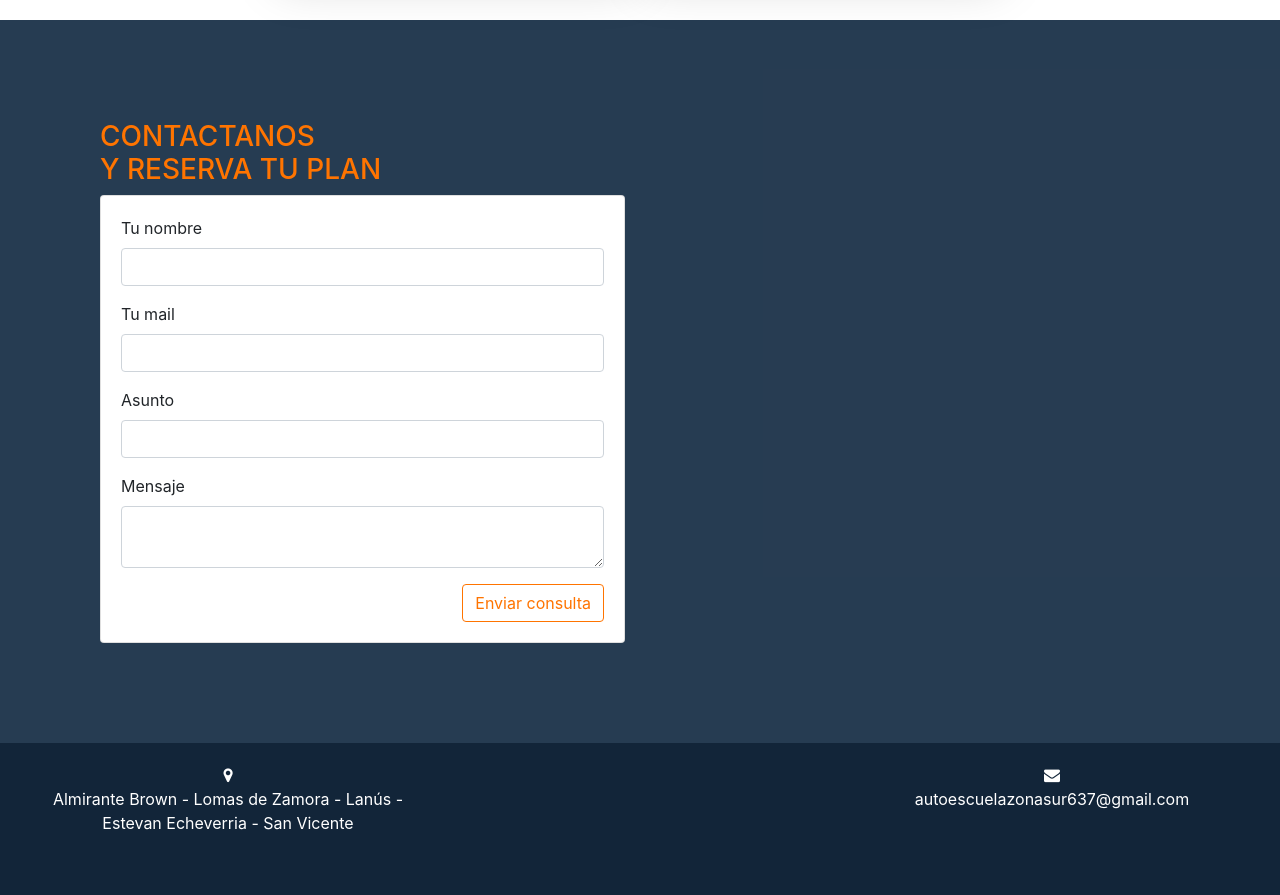
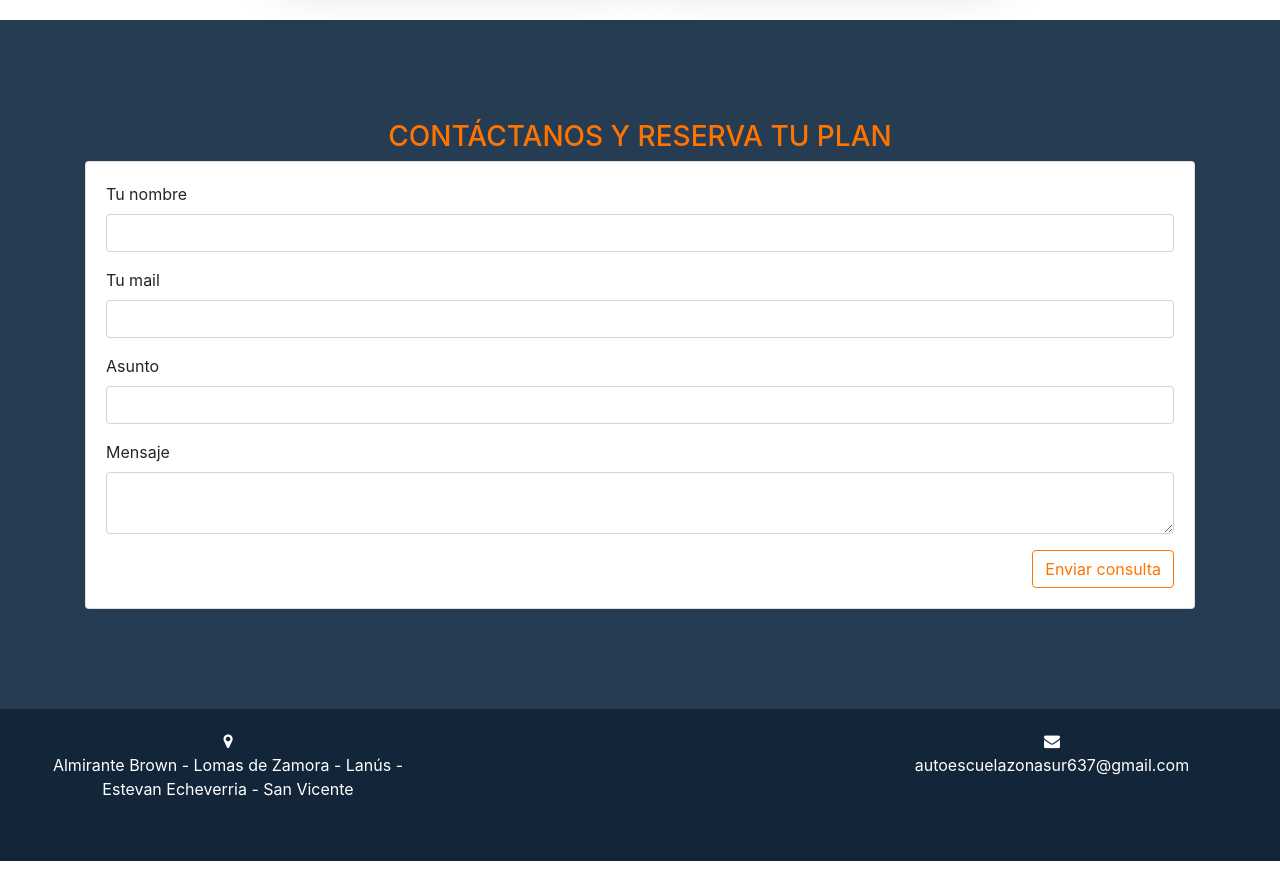
Before and after one commit to rbruno12/autoescuelaZs, a plain HTML site: page index.html in a window 1280 px wide. Shown: the part 2980-3875 px from the top of the page. After the commit the page ends 3841 px from the top, so only its background shows below. Drawn offline with nearby package versions, Linux system fonts and the light colour scheme.

Commit message:
position form

```diff
--- a/index.html
+++ b/index.html
@@ -487,15 +487,15 @@
 
         <section id="form-contact"></section>
         <div class="section section-light-brown landing-section" style="background: #011a34d9">
-            <div class="container">
-                <div class="col-md-12">
+            <div class="container-md">
+                <!--<div class="col-md-12">
                     <div class="row">
-                        <div class="col-md-6 col-sm-12">
-                            <h3 style="color: #ff7400;">
-                                CONTACTANOS<br> Y RESERVA TU PLAN
+                        <!---<div class="col-md-6 col-sm-12">-->
+                            <h3 style="color: #ff7400;" class="text-center">
+                                CONTÁCTANOS  Y RESERVA TU PLAN
                             </h3>
 
-                            <div class="card md-6">
+                            <div class="card">
                                 <div class="card-body">
                                     <form id="form" action="https://formsubmit.co/rc.brunoo@gmail.com" method="POST">
                                         <input type="hidden" name="_subject" value="RESERVA DE PLAN DE MANEJO">
@@ -523,7 +523,7 @@
                                     </form>
                                 </div>
                             </div>
-                        </div>
+                        <!--</div>-->
                         <!--<div class="col-md-6 col-sm-12 map-responsive">
                             <iframe
                                 src="https://www.google.com/maps/embed?pb=!1m18!1m12!1m3!1d74101.75479451074!2d-58.41886007329806!3d-34.834465725492365!2m3!1f0!2f0!3f0!3m2!1i1024!2i768!4f13.1!3m3!1m2!1s0x95a32d1e2e8d9123%3A0x20014125732845a6!2sAlmte%20Brown%2C%20Provincia%20de%20Buenos%20Aires!5e0!3m2!1ses!2sar!4v1652113902616!5m2!1ses!2sar"
@@ -531,7 +531,7 @@
                                 referrerpolicy="no-referrer-when-downgrade"></iframe>
                         </div>!-->
                     </div>
-                </div>
+                <!--</div>-->
             </div>
         </div>
     </div>
```
